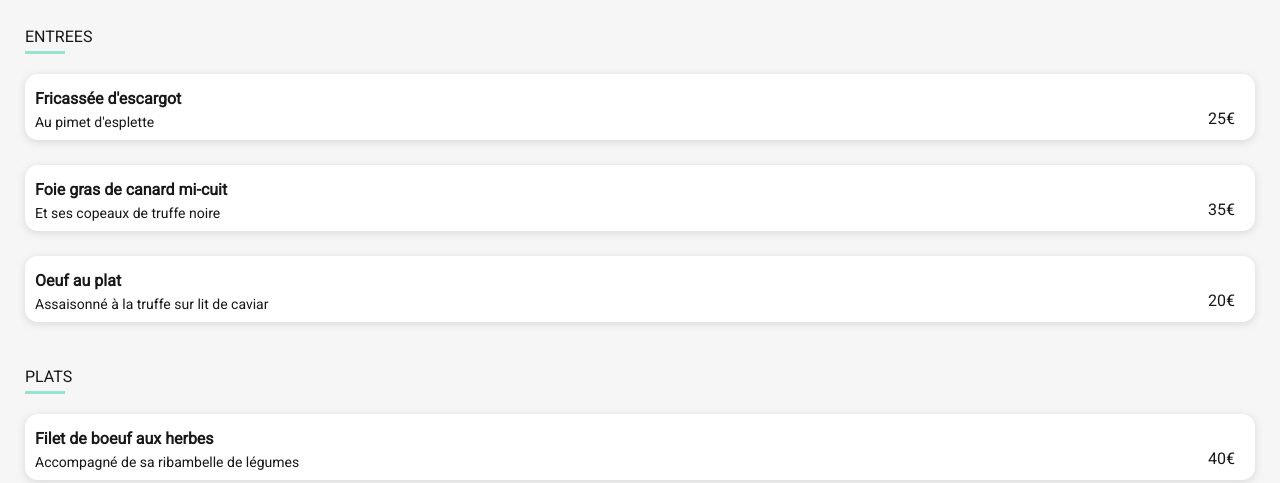
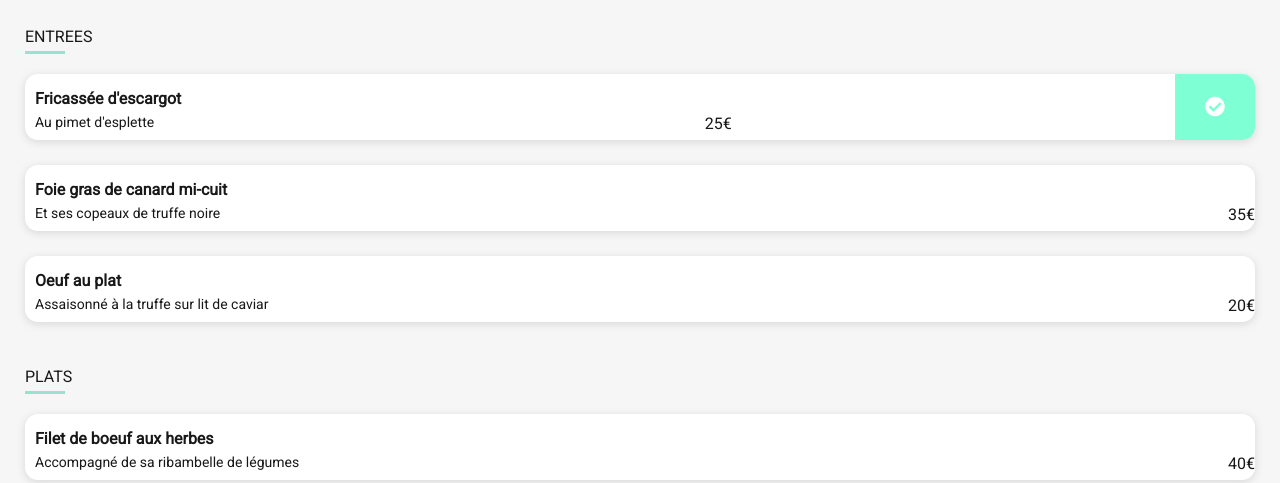
Before and after one commit to mia-reinshagen/mia-reinshagen_3_13042021, a plain HTML site: page menu_palette.html in a window 1280 px wide. Shown: the part 343-826 px from the top of the page. Drawn offline with Linux system fonts and the light colour scheme; a web font is replaced by a local one.

Commit message:
animation css

```diff
--- a/menu_palette.html
+++ b/menu_palette.html
@@ -50,9 +50,12 @@
                     <div id="menu_choix">
 
                         <div id="menu_choix_entree">
+
+
                             <div class="menu_choix_titre">
                                 <p>ENTREES</p>
                             </div>
+                            <div class="menu_choix_entree_1">
                                 <div class="menu_choix_contenu">
                                     <div class="menu_choix_contenu_text">
                                         <strong>Fricassée d'escargot</strong>
@@ -61,7 +64,17 @@
                                     <div class="menu_choix_contenu_prix">
                                         <p>25€</p>
                                     </div>
+
+                                    <div class="check_box">
+                                        <div class="check">
+                                            <i class="fas fa-check-circle"></i>
                                         </div>
+                                    </div>
+                                </div>
+                            </div>
+
+
+
                             <div class="menu_choix_contenu">
                                 <div class="menu_choix_contenu_text">
                                     <strong>Foie gras de canard mi-cuit</strong>
@@ -81,6 +94,8 @@
                                 </div>
                             </div>
                         </div>
+                    </div>
+
 
                     <div id="menu_choix_plats">
                         <div class="menu_choix_titre">
@@ -151,6 +166,7 @@
                     </div>
                 </div>
     </div>
+    </div>
     </article>
     <div id="bouton_commander">
         <a href="#">Commander</a>
--- a/style_menu.css
+++ b/style_menu.css
@@ -116,8 +116,8 @@
 {
     background-color: white;
     border-radius: 13px;
-    padding-bottom: 10px;
-    padding-top: 15px;
+    padding-bottom: 0px;
+    padding-top: 0px;
     padding-left:10px;
     margin-bottom: 25px;
     box-shadow: rgba(99, 99, 99, 0.2) 0px 2px 8px 0px;
@@ -131,6 +131,8 @@
 
 .menu_choix_contenu_text
 {
+    padding-top: 15px;
+    padding-bottom: 10px;
     display: flex;
     flex-direction: column;
 }
@@ -147,8 +149,7 @@
 
 .menu_choix_contenu_prix
 {
-    padding-right: 20px;
-    padding-top: 20px;
+    padding-top: 40px;
     display: flex;
     flex-direction: flex;
 }
@@ -157,6 +158,7 @@
 {
     display: flex;
     justify-content: center;
+    background-color: #f6f6f6;
 
 }
 
@@ -225,3 +227,54 @@ color: white;
     display: flex;
     align-items: center;
 }
+
+
+/* partie animation css */
+
+
+.check_box
+{
+    display: flex;
+    flex-direction: column;
+    justify-content: flex-end;
+    align-items: flex-end;
+
+}
+.check
+{
+    width: 80px;
+    height: 66px;
+    background-color: aquamarine;
+    display: flex;
+    align-items: center;
+    justify-content: center;
+    border-radius: 13px;
+    border-top-left-radius: 0px;
+    border-bottom-left-radius: 0px;
+    box-sizing: border-box;
+    overflow: hidden;
+    position: absolute;
+
+    animation-name: transform;
+    animation-duration: 1s;
+    animation-iteration-count: infinite;
+}
+
+.fa-check-circle
+{
+    color: white;
+    font-size: 20px;
+    animation-name: circle ;
+    animation-duration: 1s;
+    animation-iteration-count: infinite;
+}
+
+@keyframes circle
+{
+    100% {transform: rotate(360deg);}
+}
+
+@keyframes box
+{
+    0% {transform: (-10%, 20%);}
+}
```
Also changed, not shown: 1 other file. Lines whose indentation alone changed are shown as unchanged.
